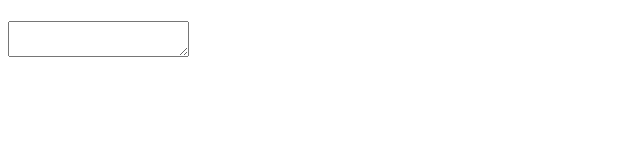
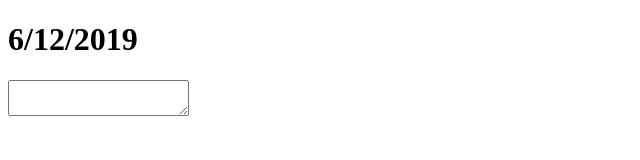
Before and after one commit to Allen-B1/journal, a plain HTML site: page index.html in a window 1280 px wide. Shown: the whole page, without its empty margins (0-640 px from the left). Drawn offline with Linux system fonts and the light colour scheme.

Commit message:
Add title

```diff
--- a/index.html
+++ b/index.html
@@ -15,6 +15,7 @@ journal.value = localStorage.getItem(dateString);
 journal.oninput = function() {
     localStorage.setItem(dateString, journal.value);
 }
+document.getElementById("today").innerHTML = today.toLocaleDateString("default");
         </script>
     </body>
 </html>
```
